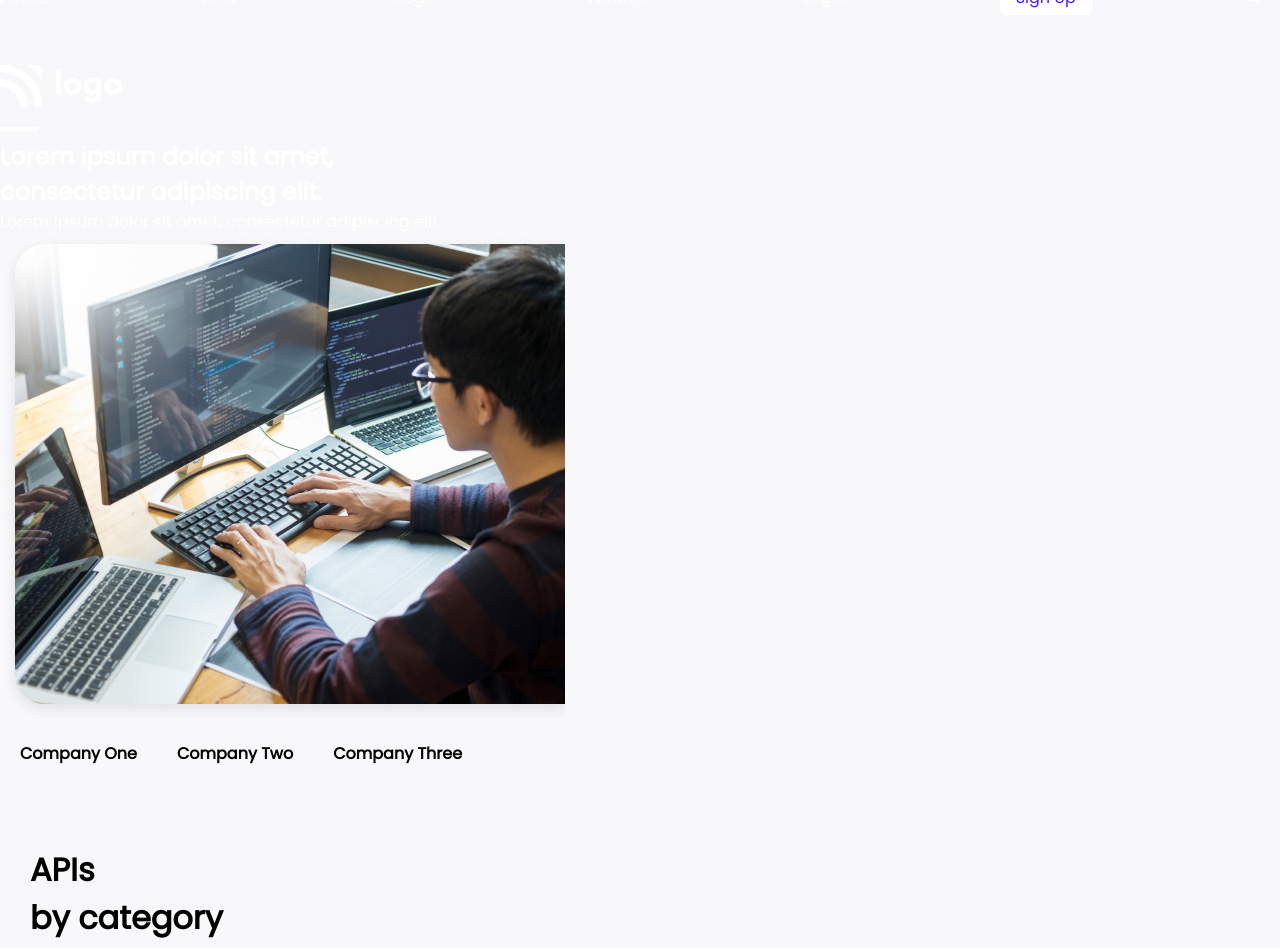
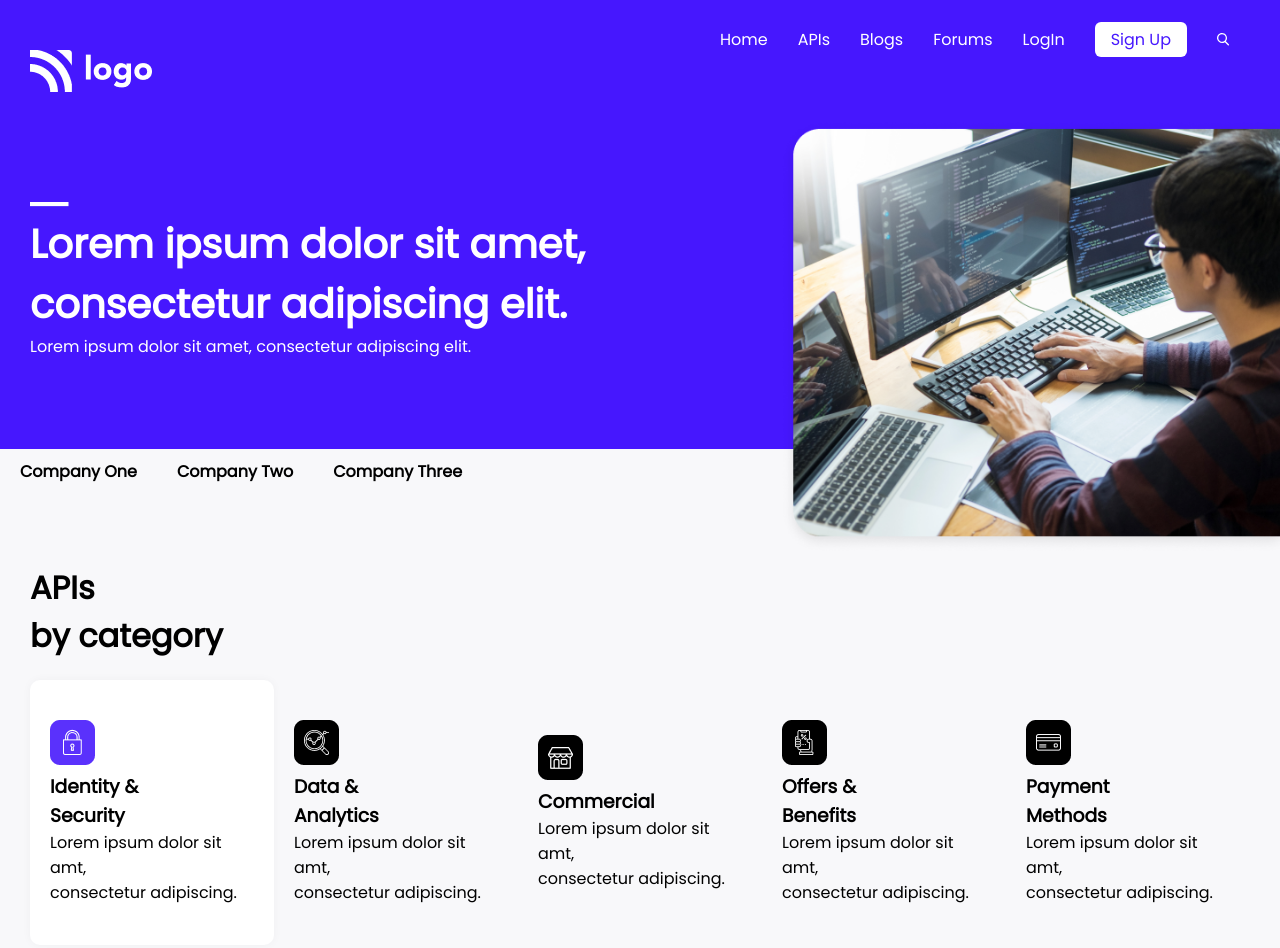
Before and after one commit to cstej/Webpage-Project-9, a plain HTML site: page index.html in a window 1280 px wide. Shown: the top 948 px of the page. Drawn offline with Linux system fonts and the light colour scheme.

Commit message:
fixes some components

```diff
--- a/index.html
+++ b/index.html
@@ -11,6 +11,12 @@
     <!-- Header Starts -->
     <header>
       <!-- Navigation Bar Starts -->
+
+      <div class="navbar">
+        <!-- LOGO -->
+        <div class="logo">
+          <img src="./images/Logo.png" />
+        </div>
         <nav>
           <!-- Navigation items Starts -->
           <a class="nav-item">Home</a>
@@ -35,23 +41,24 @@
             />
           </svg>
         </nav>
-
-      <!-- LOGO -->
-      <div>
-        <img class="logo" src="./images/Logo.png" />
       </div>
 
+      <!-- hero-section -->
+      <section class="hero-section">
         <!-- Text -->
-      <div class="header-text">
+        <div class="hero-text">
           <img src="./images/Rectangle_12.png" />
-        <h2>Lorem ipsum dolor sit amet, <br />consectetur adipiscing elit.</h2>
+          <h2>
+            Lorem ipsum dolor sit amet, <br />consectetur adipiscing elit.
+          </h2>
           <p>Lorem ipsum dolor sit amet, consectetur adipiscing elit.</p>
         </div>
 
         <!-- Image -->
         <div>
-        <img class="header-image" src="./images/IMAGE HERE.png" />
+          <img class="hero-image" src="./images/IMAGE HERE.png" />
         </div>
+      </section>
     </header>
     <!-- Companies -->
     <div class="companies">
```
Lines whose indentation alone changed are shown as unchanged.
